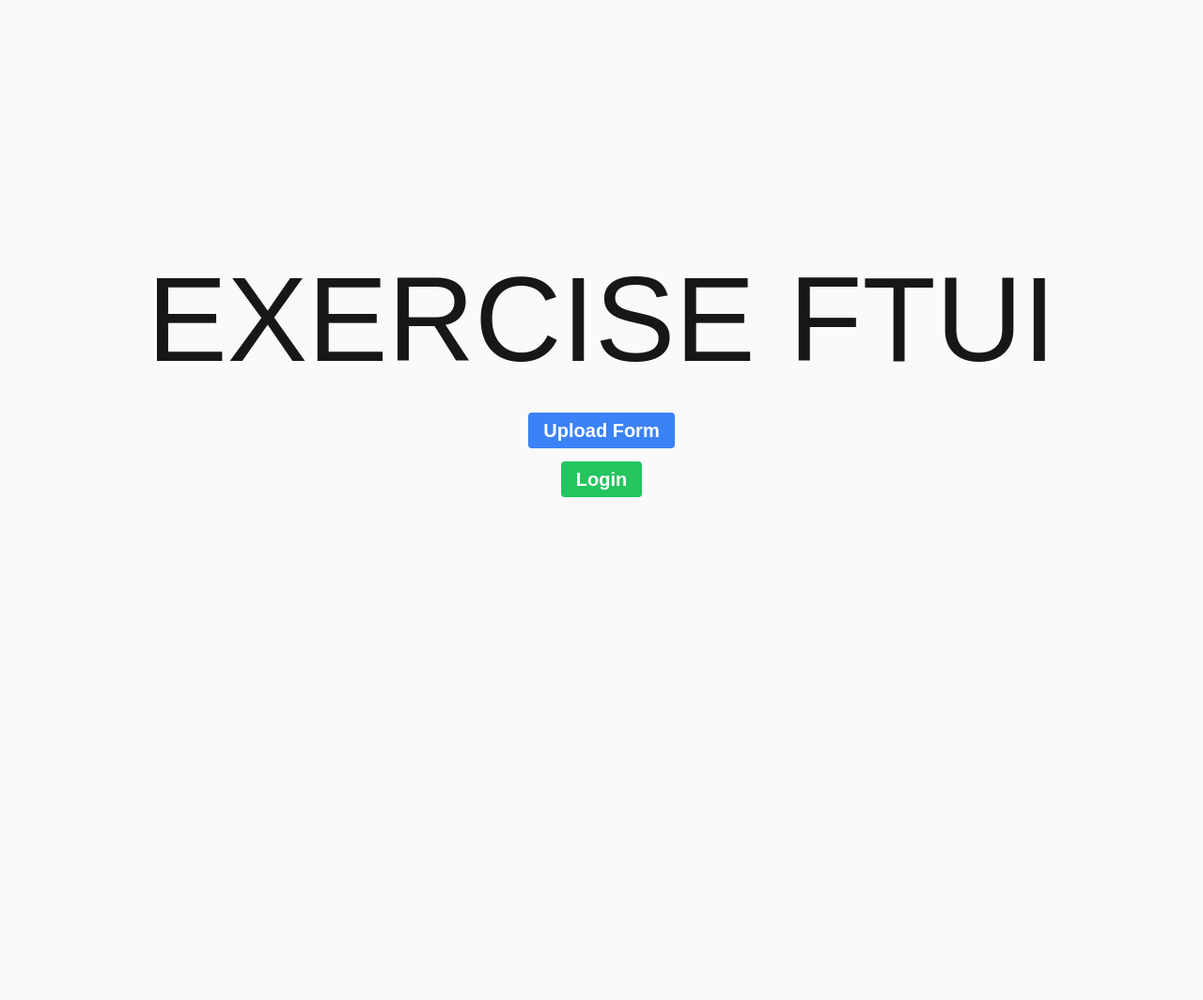
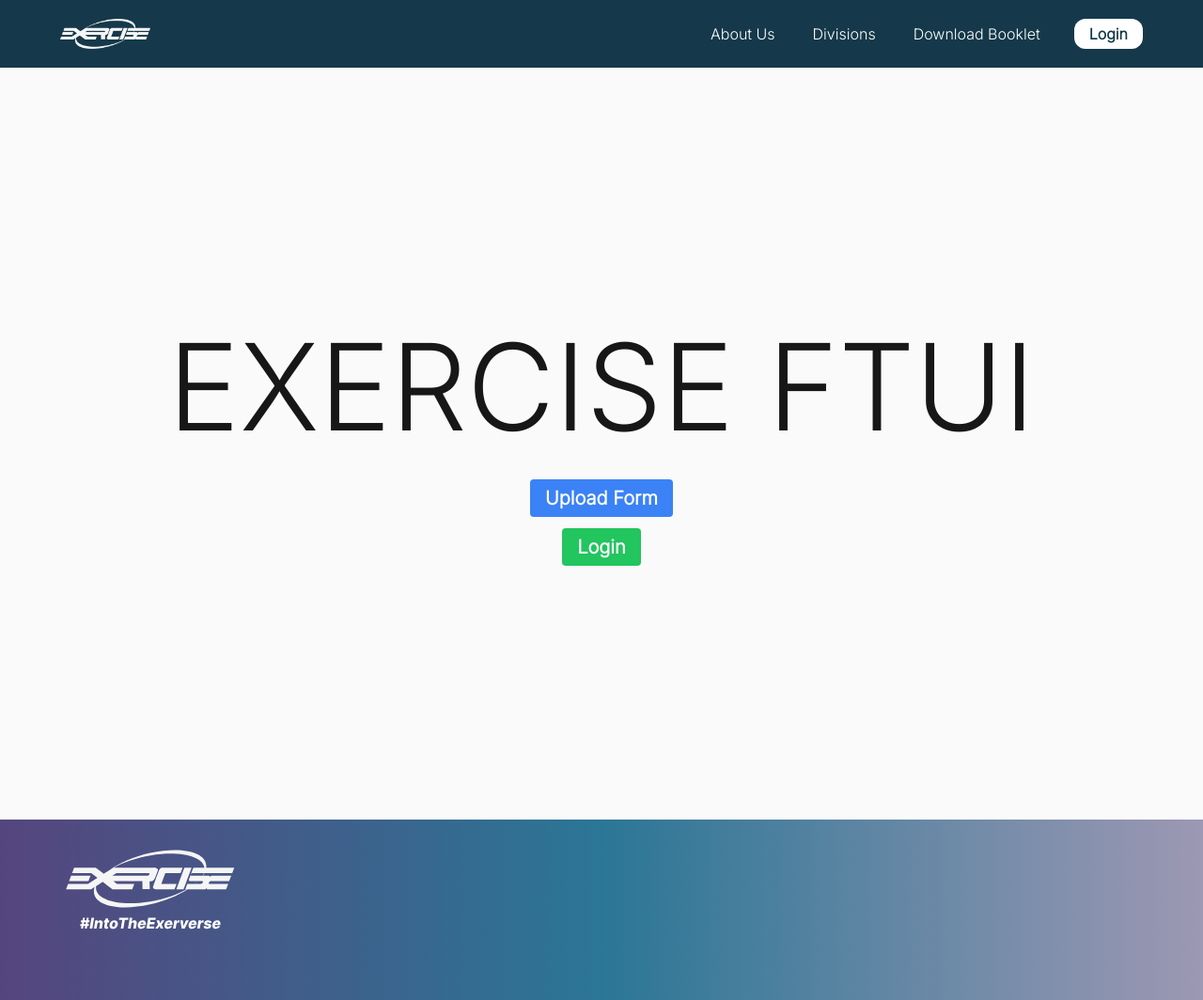
Before and after one commit to EXERCISE-FTUI/Exercise-2025_OpenRecruitment, a Next.js app: page / in a window 1280 px wide. Shown: the whole page at 94% size. Before the commit the page ends 800 px from the top, so only its background shows below. Built offline with nearby package versions, Linux system fonts and the light colour scheme; no server answers.

Commit message:
Adding Colors

```diff
--- a/app/auth/confirm/route.ts
+++ b/app/auth/confirm/route.ts
@@ -1,7 +1,6 @@
 import { type EmailOtpType } from '@supabase/supabase-js'
 import { type NextRequest } from 'next/server'
-
-import { createClient } from '@/app/utils/supabase/server'
+import { supabase } from "@/app/utils/supabase/supabase";
 import { redirect } from 'next/navigation'
 
 export async function GET(request: NextRequest) {
@@ -11,7 +10,6 @@ export async function GET(request: NextRequest) {
   const next = searchParams.get('next') ?? '/'
 
   if (token_hash && type) {
-    const supabase = await createClient()
 
     const { error } = await supabase.auth.verifyOtp({
       type,
--- a/app/layout.tsx
+++ b/app/layout.tsx
@@ -1,5 +1,9 @@
+import Footer from "@/components/footer/page";
 import "./globals.css";
+import Navbar from "@/components/navbar/page";
+import { Inter } from "next/font/google";
 
+const inter = Inter({ weight: '300' });
 
 export default function RootLayout({
   children,
@@ -8,9 +12,10 @@ export default function RootLayout({
 }>) {
   return (
     <html lang="en">
-      <body className="bg-[#fafafa]"
-      >
+      <body className={`${inter.className} bg-[#fafafa]`}>
+        <Navbar />
         {children}
+        <Footer />
       </body>
     </html>
   );
--- /dev/null
+++ b/components/footer/page.tsx
@@ -0,0 +1,20 @@
+import React from 'react';
+import Exer_Footer from '@/images/Exer-Footer.svg';
+import Image from 'next/image';
+
+const Footer = () => {
+  return (
+    <div className="w-full h-48 flex flex-row">
+      <div className="w-1/2 h-full bg-gradient-to-r from-purple_4 to-blue_1">
+      <div className='flex flex-col justify-start my-8 ml-16'>
+        <Image src={Exer_Footer} alt="logo" className="w-48 h-24" />
+        </div>
+      </div>
+      <div className="w-1/2 h-full bg-gradient-to-r from-blue_1 to-purple_2">
+        {/* Konten sisi kanan footer */}
+      </div>
+    </div>
+  );
+};
+
+export default Footer;
--- /dev/null
+++ b/components/navbar/page.tsx
@@ -0,0 +1,21 @@
+import React from 'react'
+import logoExerLight from '@/images/Exer-light.png'
+import Image from 'next/image'
+
+const Navbar = () => {
+  return (
+    <div className='bg-[#15394A] px-16 py-5 flex w-full justify-between'>
+        <div className='w-1/2'>
+            <Image src={logoExerLight} alt='logo' className='w-24 h-8'/>
+        </div>
+        <div className='w-1/2 flex justify-end space-x-8'>
+            <a href='/aboutUs' className='text-white py-1 px-1 hover:bg-indigo-700 hover:rounded-sm'>About Us</a>
+            <a href='/divisions' className='text-white py-1 px-1 hover:bg-indigo-700 hover:rounded-sm'>Divisions</a>
+            <a href='/download' className='text-white py-1 px-1 hover:bg-indigo-700 hover:rounded-sm'>Download Booklet</a>
+            <a href='/login' className='text-[#15394A] font-bold bg-white rounded-xl px-4 py-1 hover:bg-indigo-300 hover:rounded-xl'>Login</a>
+        </div>
+    </div>
+  )
+}
+
+export default Navbar
--- a/tailwind.config.ts
+++ b/tailwind.config.ts
@@ -11,6 +11,21 @@ export default {
       colors: {
         background: "var(--background)",
         foreground: "var(--foreground)",
+        white_1:"#FAFAFA",
+        white_2:"#F5F5F5",
+        gray_1:"#D9D9D9",
+        gray_2:"#BFC8CE",
+        gray_3:"#889DA8",
+        blue_1:"#2B7696",
+        blue_2:"#1C465C",
+        blue_3:"#15394A",
+        blue_4:"#0D2734",
+        purple_1:"#E2E0E8",
+        purple_2:"#9D98B3",
+        purple_3:"#645B87",
+        purple_4:"#55457E",
+        purple_5:"#383F96",
+        green_yellow:"#D9E05A",
       },
     },
   },
```
Also changed, not shown: images/Exer-Footer.svg (added), images/Exer-light.png (added).
